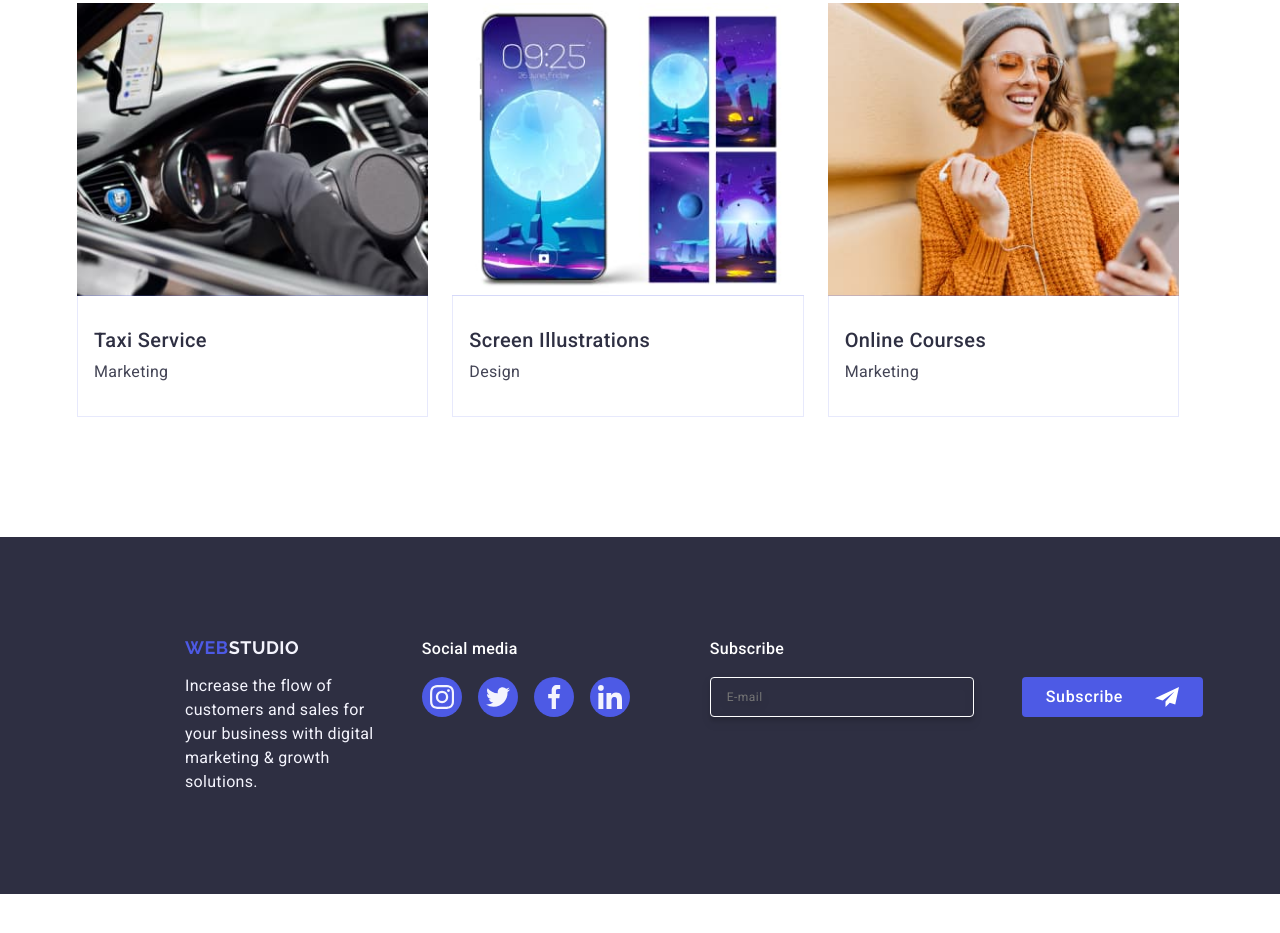
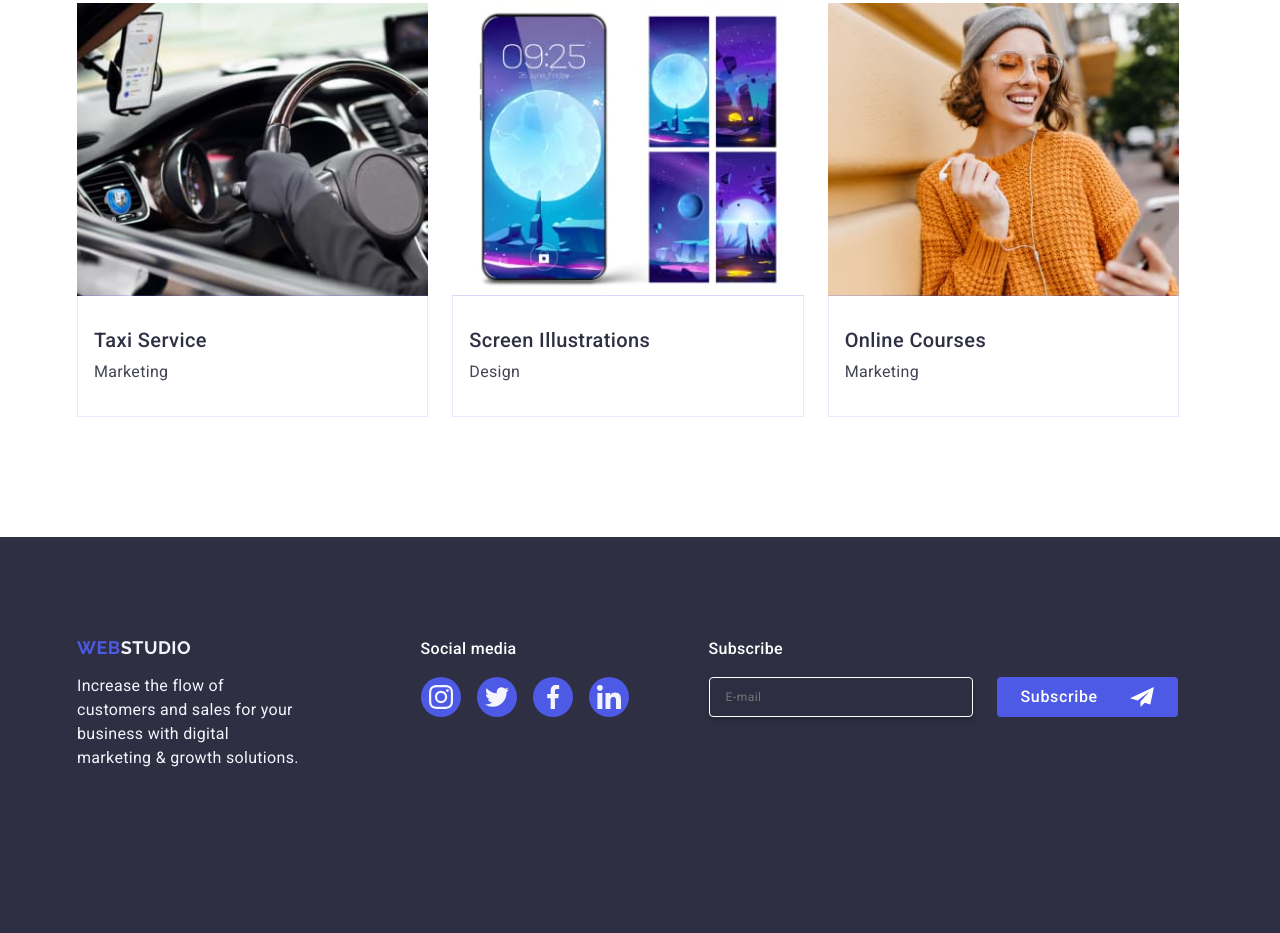
Before and after one commit to Soyakam/goit-markup-hw-06, a plain HTML site: page index.html in a window 1280 px wide. Shown: the part 2526-3459 px from the top of the page. Before the commit the page ends 3420 px from the top, so only its background shows below. Drawn offline with nearby package versions, Linux system fonts and the light colour scheme.

Commit message:
Update styles.css

```diff
--- a/css/styles.css
+++ b/css/styles.css
@@ -577,8 +577,6 @@ img {
   display: flex;
   flex-direction: column;
   justify-content: center;
-
-  margin-left: 80px;
 }
 .subscribe-text {
   color: var(--WHITE, #fff);
@@ -593,7 +591,6 @@ img {
 }
 .subscribe {
   display: flex;
-  gap: 24px;
 }
 .subscribe-content {
   width: 264px;
@@ -628,7 +625,7 @@ img {
   gap: 16px;
   border-radius: 4px;
   background: var(--IRIS, #4d5ae5);
-  margin-left: 24px;
+
   min-width: 165px;
   height: 40px;
   display: flex;
@@ -1187,17 +1184,24 @@ img {
   .last-land {
     display: flex;
     flex-wrap: wrap;
+    max-width: 584px;
+    row-gap: 72px;
   }
   .text-of-land {
     max-width: 264px;
-    min-height: 72px;
   }
   .logo-and-paragraph {
     margin-right: 24px;
-    margin-left: 108px;
+    width: 264px;
   }
   .block-subscribe {
-    margin-left: 108px;
+    width: 584px;
+  }
+  .land {
+    height: 456px;
+  }
+  .form-label {
+    margin-right: 24px;
   }
 }
 
@@ -1385,6 +1389,7 @@ img {
     margin: auto;
   }
   .logo-and-paragraph {
+    margin-right: 120px;
   }
   .block-subscribe {
     margin-left: 80px;
```
